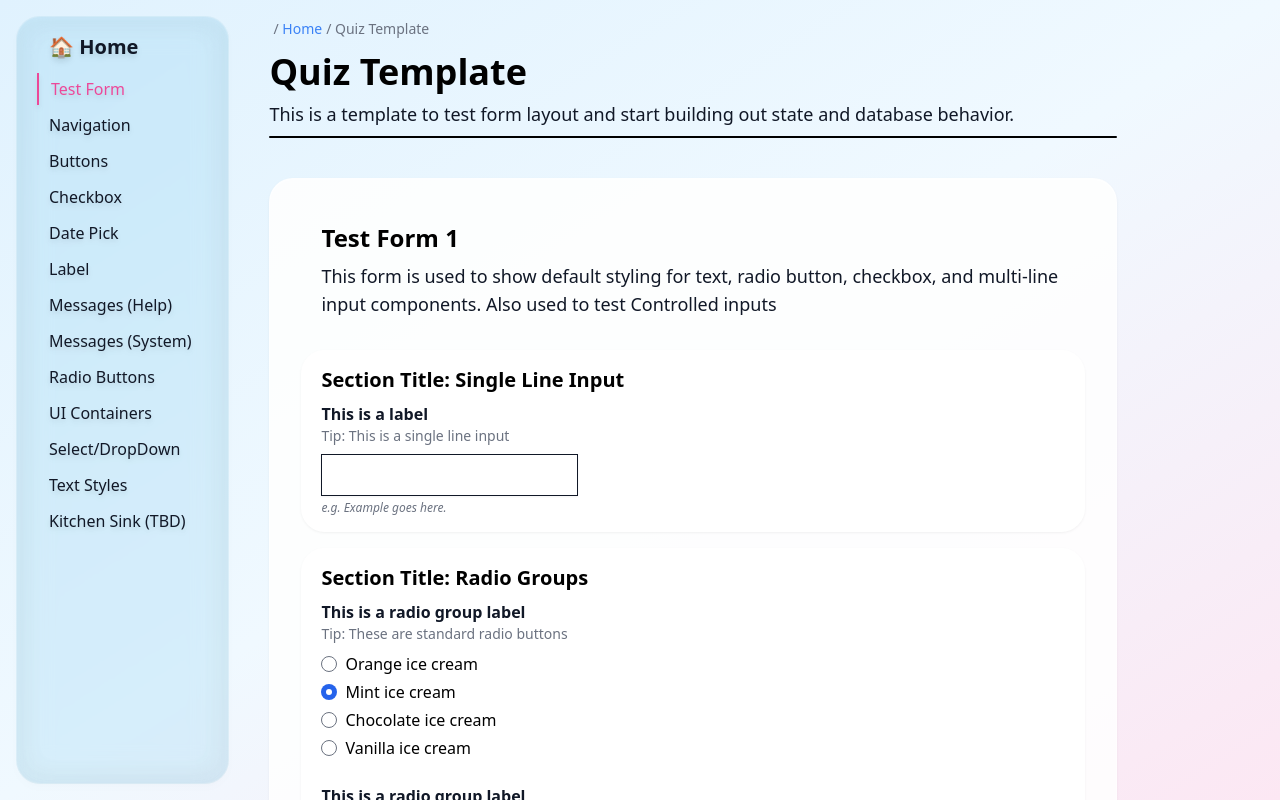
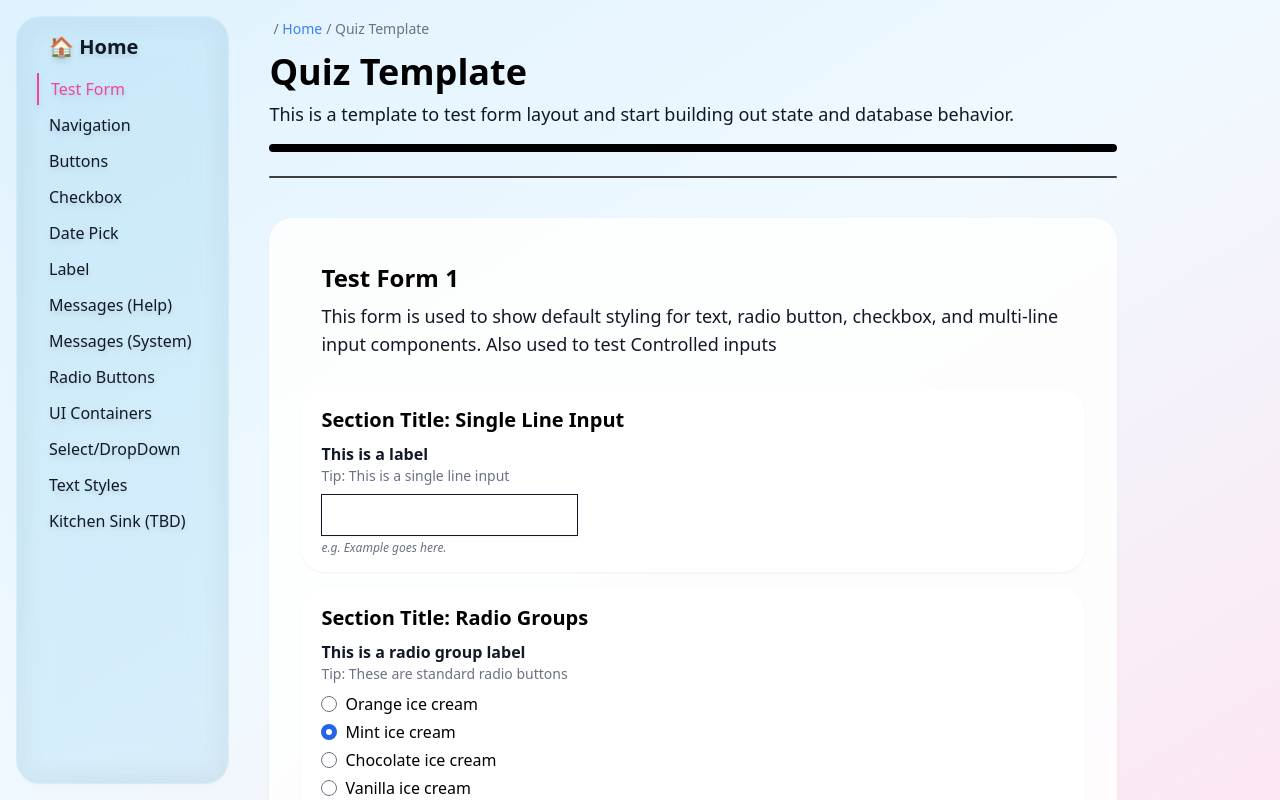
Before and after one commit to tayv/Project-Bubblegum, a Next.js app: page /forms/test-form in a window 1280 px wide. Built offline with nearby package versions, Linux system fonts and the light colour scheme.

Commit message:
Added Divider variations

```diff
--- a/components/layout/Divider.tsx
+++ b/components/layout/Divider.tsx
@@ -2,24 +2,41 @@ import { FC } from 'react'
 import classNames from 'classnames'
 
 export type DividerProps = {
-  padding: "small" | "standard" | "large" | "none"
+  padding?: DividerPadding
   type?: "horizontal" | "vertical"
-  color?: "standard" | "white"
-  width?: "small" | "standard" | "large"
+  color?: DividerColor
+  size?: DividerSize
   className?: string
 }
 
-const dividerStyleMap: {[key in DividerProps["padding"]]: string} = {
+type DividerPadding = "small" | "standard" | "large" | "none"
+const dividerPaddingMap: {[key in DividerPadding]: string} = {
   small: "py-px", // prop specific css styles go here
   standard: "py-2",
   large: "py-4",
   none: "py-0"
 }
 
+type DividerColor = "standard" | "darkmode" | "white" | "black"
+const dividerColorMap: {[key in DividerColor]: string} = {
+  standard: "bg-neutral-700",
+  darkmode: "bg-neutral-300",
+  white: "bg-white",
+  black: "bg-black"
+}
+
+type DividerSize = "small" | "standard" | "large" | "xlarge"
+const dividerSizeMap: {[key in DividerSize]: string} = {
+  small: "h-px",
+  standard: "h-0.5",
+  large: "h-1",
+  xlarge: "h-2"
+}
+
 const Divider: FC<DividerProps> = ({
   type = "horizontal",
   color = "standard",
-  width = "standard",
+  size = "standard",
   padding = "standard",
   ...props
 }) => {
@@ -28,11 +45,18 @@ const Divider: FC<DividerProps> = ({
      <div className={
       classNames([
         "flex w-full", // standard css styles
-        dividerStyleMap[padding], // dynamically set styling based on padding prop
-        props.className, // custom styling passed as prop
+        dividerPaddingMap[padding], // dynamically set styling based on padding prop
       ])
     }>
-      <div className="bg-black h-0.5 w-full rounded-full"></div>
+      <div className={
+        classNames([
+          "bg-black h-0.5 w-full rounded-full",
+          dividerColorMap[color],
+          dividerSizeMap[size],
+          props.className, // custom styling passed as prop
+        ])
+       }>
+      </div>
      </div>
   )
 }
--- a/pages/forms/test-form.tsx
+++ b/pages/forms/test-form.tsx
@@ -143,7 +143,8 @@ const QuizTemplate: FC = () => {
       <Breadcrumbs crumbs={crumbs} />
       <Heading text="Quiz Template" size="h1" type="primary"/>
       <Paragraph text="This is a template to test form layout and start building out state and database behavior." size="standard" type="primary" />
-      <Divider padding="standard" />
+      <Divider padding="large" color="black" size="xlarge" />
+      <Divider />
       <form className="py-3 px-8 my-8 rounded-3xl bg-white/90 drop-shadow-sm " onSubmit={ onSubmit }>
         <Section id="intro" style="blank">
           <Heading text="Test Form 1" size="h2" type="primary"/>
```
